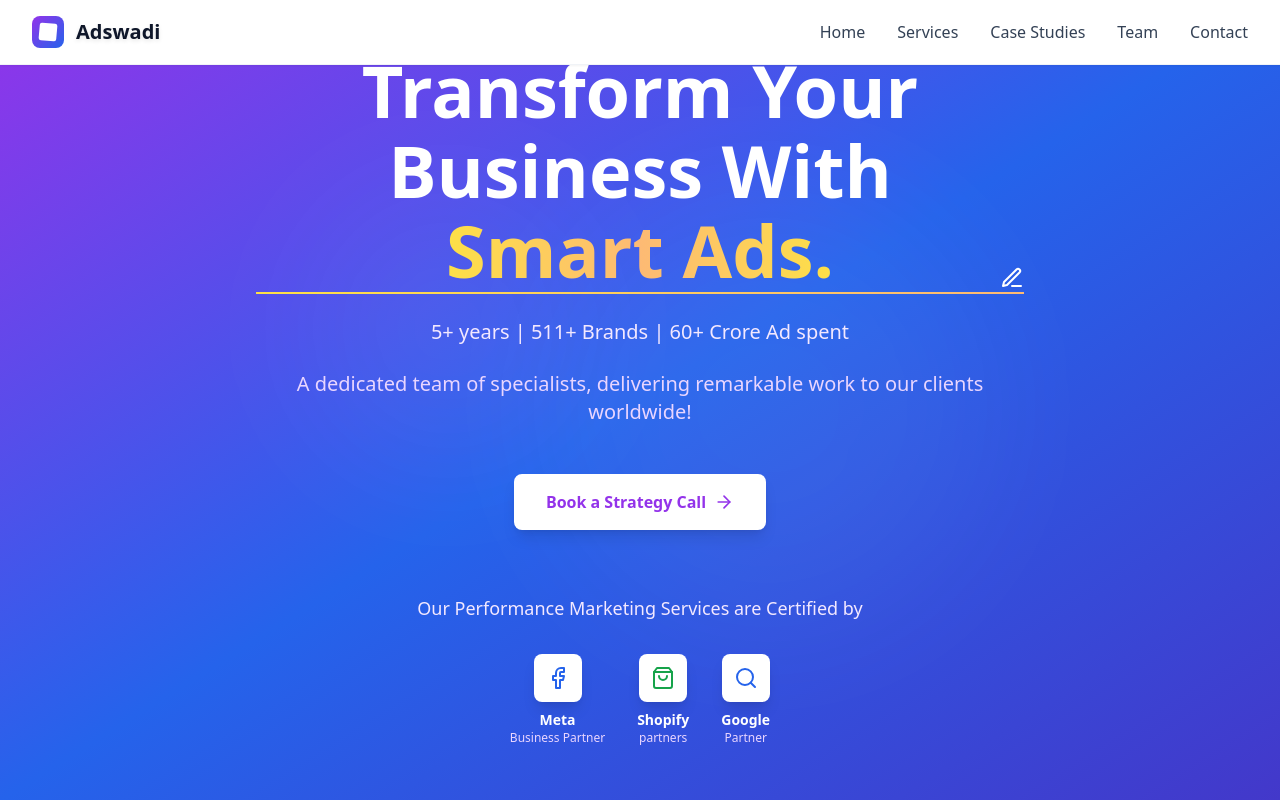
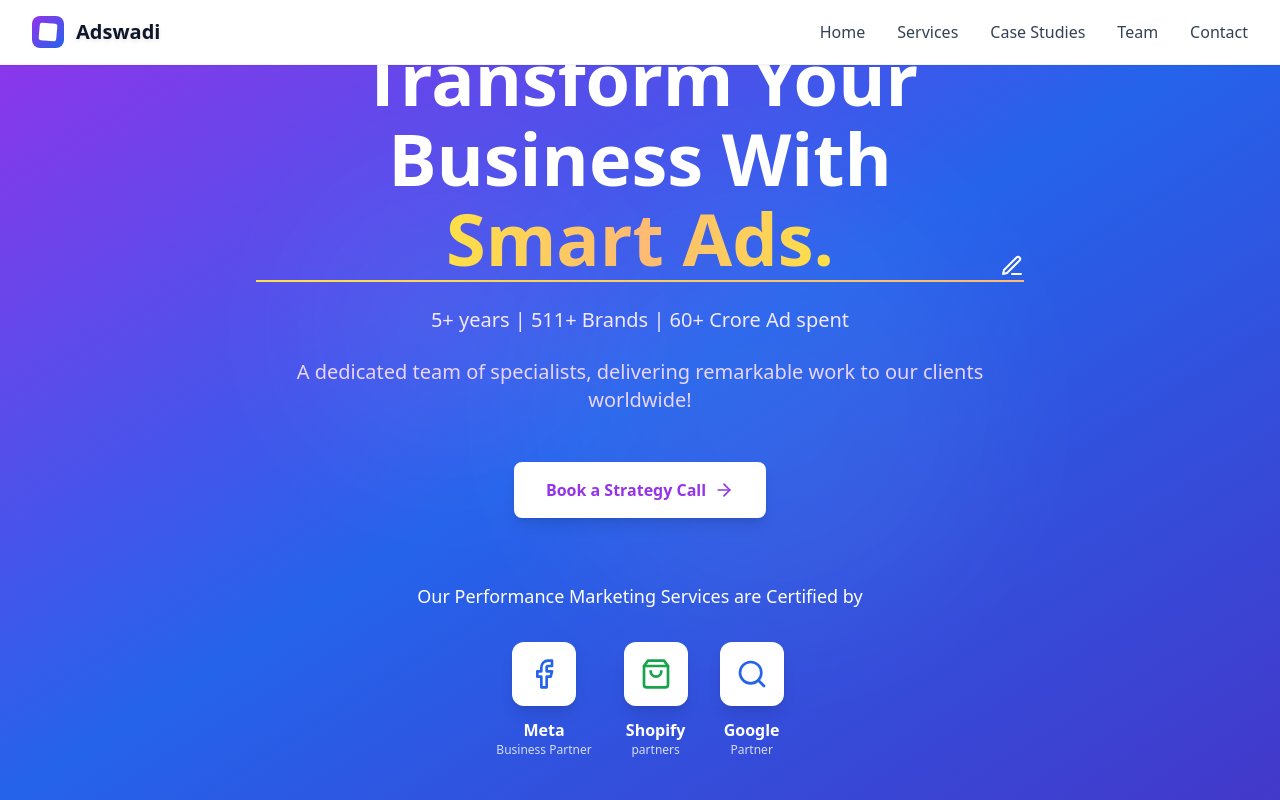
Before and after one commit to adimizexpert/AdswadiWebsite, a React (Vite) app: page / in a window 1280 px wide. Shown: the top 800 px of the page. Built offline with nearby package versions, Linux system fonts and the light colour scheme.

Commit message:
Update partner icons with better styling and improved hover effects

```diff
--- a/src/components/Hero.tsx
+++ b/src/components/Hero.tsx
@@ -1,6 +1,6 @@
 import React, { useEffect, useRef } from 'react';
 import { motion } from 'framer-motion';
-import { ArrowRight, Edit3, Facebook, ShoppingBag, Search } from 'lucide-react';
+import { ArrowRight, Edit3, Facebook, ShoppingBag, Search, MessageCircle } from 'lucide-react';
 
 const Hero: React.FC = () => {
   const canvasRef = useRef<HTMLCanvasElement>(null);
@@ -185,27 +185,27 @@ const Hero: React.FC = () => {
             transition={{ duration: 0.6, delay: 1.0 }}
             className="text-center"
           >
-            <p className="text-purple-100 mb-8 font-medium text-lg">
+            <p className="text-white mb-8 font-medium text-lg">
               Our Performance Marketing Services are Certified by
             </p>
             <div className="flex flex-wrap justify-center items-center gap-8">
               {[
                 {
-                  name: 'Meta Business Partner',
+                  name: 'Meta',
                   icon: Facebook,
                   color: 'text-blue-600',
                   bgColor: 'bg-white',
                   subText: 'Business Partner'
                 },
                 {
-                  name: 'Shopify Partners',
+                  name: 'Shopify',
                   icon: ShoppingBag,
                   color: 'text-green-600',
                   bgColor: 'bg-white',
                   subText: 'partners'
                 },
                 {
-                  name: 'Google Partner',
+                  name: 'Google',
                   icon: Search,
                   color: 'text-blue-600',
                   bgColor: 'bg-white',
@@ -217,17 +217,17 @@ const Hero: React.FC = () => {
                   initial={{ opacity: 0, scale: 0.8 }}
                   animate={{ opacity: 1, scale: 1 }}
                   transition={{ duration: 0.5, delay: 1.2 + index * 0.1 }}
-                  whileHover={{ scale: 1.05 }}
-                  className="flex flex-col items-center gap-2"
+                  whileHover={{ scale: 1.05, y: -5 }}
+                  className="flex flex-col items-center gap-3"
                 >
-                  <div className={`w-12 h-12 rounded-lg ${partner.bgColor} flex items-center justify-center shadow-lg`}>
-                    <partner.icon className={`w-6 h-6 ${partner.color}`} />
+                  <div className={`w-16 h-16 rounded-xl ${partner.bgColor} flex items-center justify-center shadow-lg hover:shadow-xl transition-all duration-300`}>
+                    <partner.icon className={`w-8 h-8 ${partner.color}`} />
                   </div>
                   <div className="text-center">
-                    <div className="font-semibold text-white text-sm">
-                      {partner.name.split(' ')[0]}
+                    <div className="font-bold text-white text-base">
+                      {partner.name}
                     </div>
-                    <div className="text-xs text-purple-200">
+                    <div className="text-xs text-white/80">
                       {partner.subText}
                     </div>
                   </div>
```
